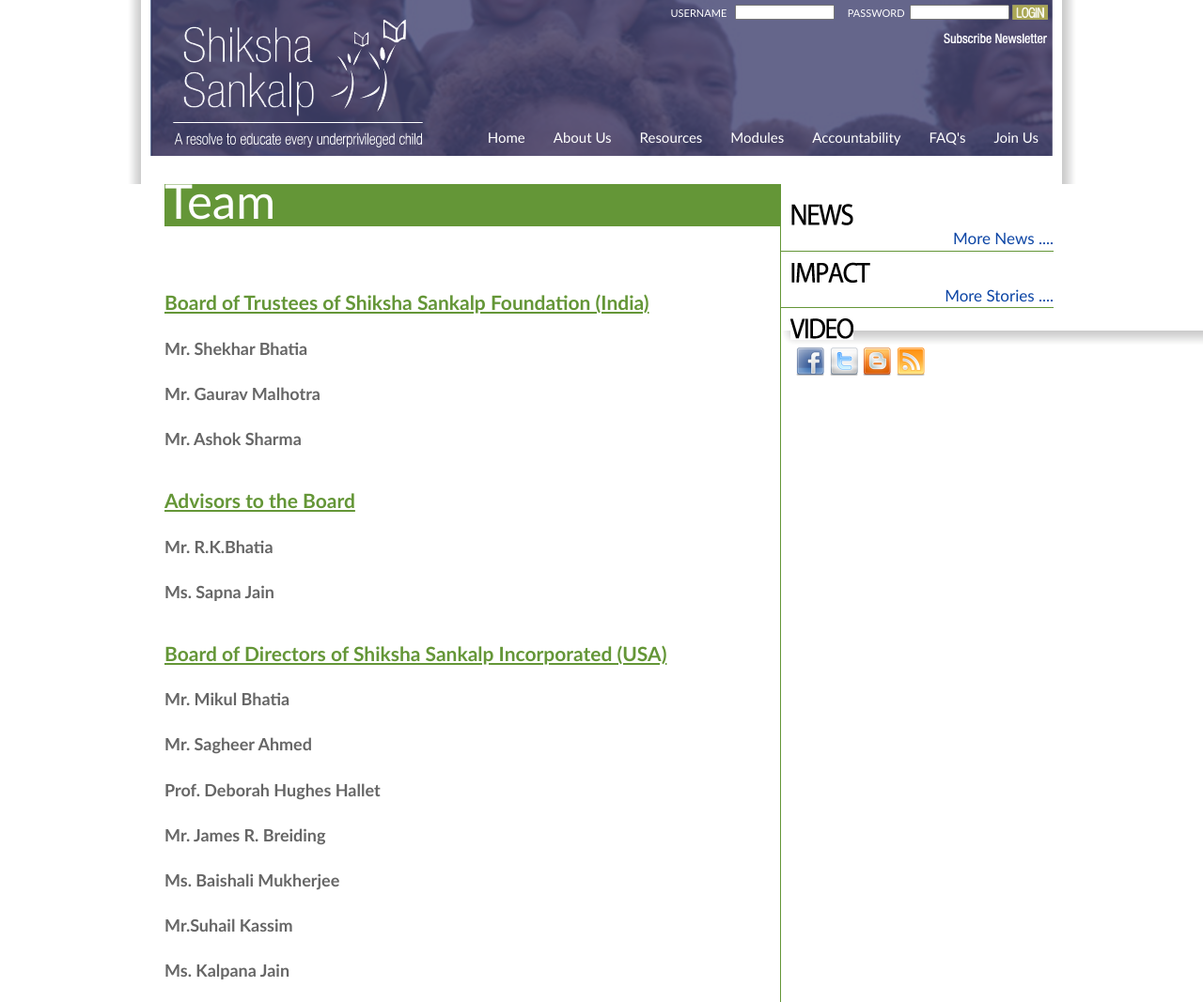
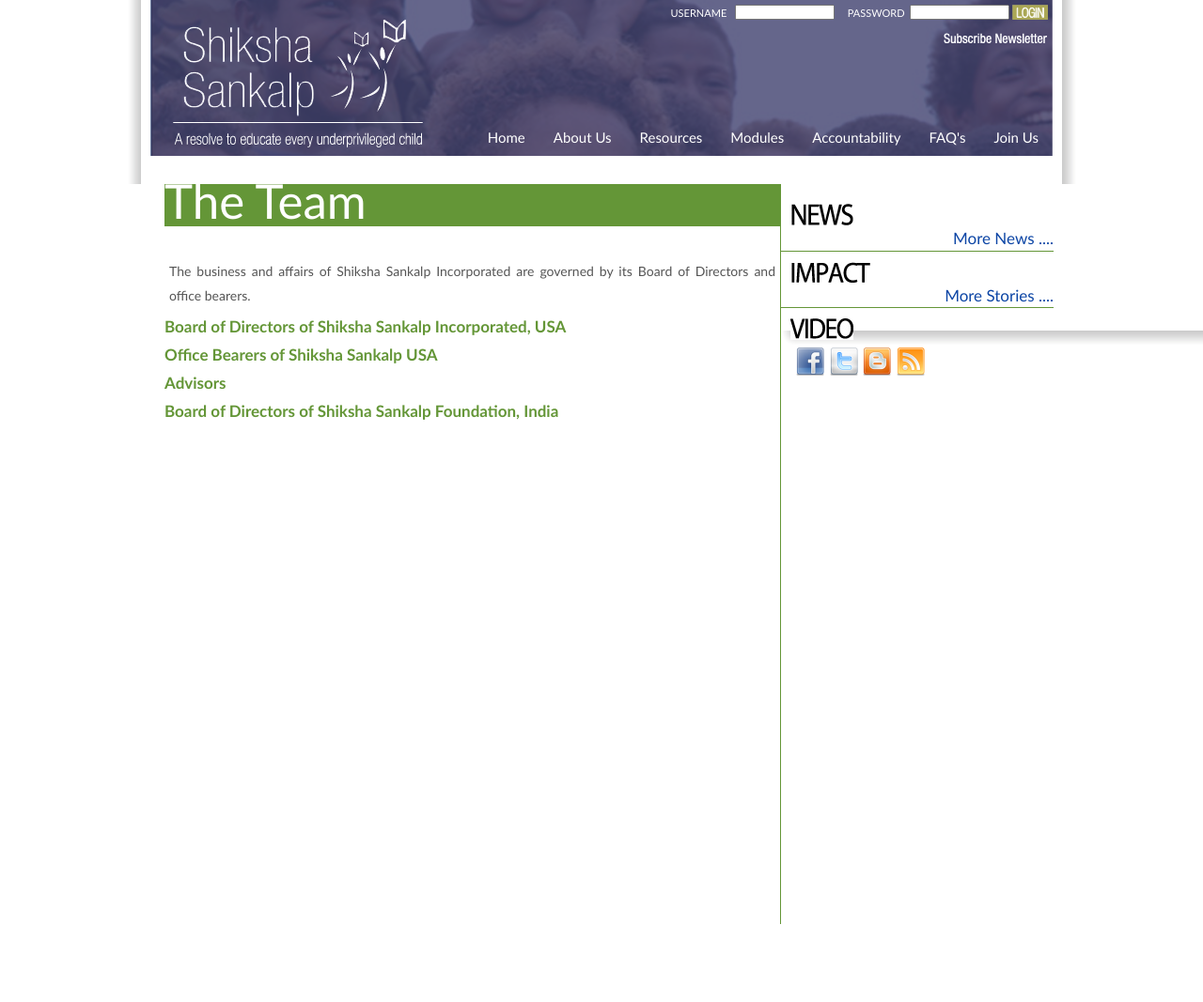
Before and after one commit to Airzign/Shiksha-Sankalp, a PHP site: page /team.php in a window 1280 px wide; the page is wider, and only the part inside the window is pictured. Shown: that part at 94% size. After the commit the page ends 984 px from the top of that part, so only its background shows below. Run offline with PHP 8.4, Linux system fonts and the light colour scheme; data that the repository does not hold is empty.

Commit message:
Add team view and data to the database.

```diff
--- a/css/general_inner.css
+++ b/css/general_inner.css
@@ -456,6 +456,12 @@ p{
 	background-color:#e8f7db;
 }
 
+.team_img
+{
+	width:100px;
+	float:left;
+	margin:10px 10px 10px;
+}
 
 .impact_item_img
 {
--- a/team.php
+++ b/team.php
@@ -2,123 +2,47 @@
    include "headerinner.php";
    include "admin/config.php";
    ?>
-     <script type="text/javascript" src="js/jquery.team.js"></script>
 <div id="content">
   <div id="main_content">
     <!-- the content goes here -->
-<div class="innertitle">Team</div>
-
-<div class="innertext">
-Shiksha Sankalp has been founded by a group of professionals who are passionate about addressing difficulties in school education of children from poor families.
+	<div class="innertitle">The Team</div>
+	<p class="innertext">
+	  The business and affairs of Shiksha Sankalp Incorporated are governed by
+	  its Board of Directors and office bearers.
+	</p>
+	<?php
+	   $member_file_dir='images/team/';
+       $categories = array('Board of Directors of Shiksha Sankalp Incorporated, USA',
+                           'Office Bearers of Shiksha Sankalp USA',
+                           'Advisors',
+                           'Board of Directors of Shiksha Sankalp Foundation, India');
+	   $i=0;
+	   while($i<4) {
+	 ?>
+	 <div class="innersubheading"><?php echo $categories[$i]; ?></div>
+	 <?php
+	      $results = mysql_query("select * from team where category=$i order by position");
+	      ++$i;
+	      while($row = mysql_fetch_assoc($results)) {
+	 ?>
+	 <div>
+	   <?php if($row['picture']!== '' ) { ?>
+	   <img src="<?php echo $member_file_dir,$row['picture']; ?>" class="team_img"/>
+	   <?php } ?>
+	   <p class="innertext">
+		 <b><?php echo $row['name']; ?></b>
+		 -
+		 <?php echo $row['post']; ?>
+	   </p>
+	   <p class="innertext">
+		 <?php echo $row['description']; ?>
+	   </p>
 	 </div>
-<br /><br/>
-<div class="innersubheading_main"><u>Board of Trustees of Shiksha Sankalp Foundation (India)</u></div>
-<br/>
-<div class="innersubheading_team">
-Mr. Shekhar Bhatia
-</div>
-<div class="innertext">
-high court lawyer, educationist and an IT businessman
-</div>
-<br/>
-<div class="innersubheading_team">
-Mr. Gaurav Malhotra
-</div>
-<div class="innertext">
-reputed architect
-</div>
- <br/>
-<div class="innersubheading_team">
-Mr. Ashok Sharma
-</div>
-<div class="innertext">
-<img src="images/Ashok Sharma.jpg" height="108" width="84" /><br />quality and industrial productivity consultant
-</div>
-<br/><br/>
-<div class="innersubheading_main"><u>
-Advisors to the Board</u>
-</div>
-<br/>
-<div class="innersubheading_team">
-Mr. R.K.Bhatia
-</div>
-<div class="innertext">
-<img src="images/RKBhatia.jpg" height="108" width="84" /> <br />Retired DDG in Department of Telecom, Government of India
-</div>
-<br/>
-<div class="innersubheading_team">
-Ms. Sapna Jain
-</div>
-<div class="innertext">
-<img src="images/Sapna Jain.jpg" height="108" width="84" />
-Senior Technical Director at AT&T (USA)
-</div>
- <br/>
- <br/>
-
-
-
-<div class="innersubheading_main"><u>Board of Directors of Shiksha Sankalp Incorporated (USA)</u></div>
-
-<br/>
-<div class="innersubheading_team">
-Mr. Mikul Bhatia
-</div>
-<div class="innertext">
-<img src="images/Mikul.jpg" height="108" width="84" />
-Senior Energy Specialist at the World Bank
-</div>
-<br/>
-<div class="innersubheading_team">
-Mr. Sagheer Ahmed
-</div>
-<div class="innertext">
-senior technical staff at Nvidia Corporation with eight US patents to his credit
-</div>
-<br/>
-<div class="innersubheading_team">
-Prof. Deborah Hughes Hallet
-</div>
-<div class="innertext">
-<img src="images/Deb Hughes Hallett.jpg" height="108" width="84" />
-senior faculty at Harvard and Arizona Universities
-</div>
-<br />
-<div class="innersubheading_team">
-Mr. James R. Breiding
-</div>
-<div class="innertext">
-<img src="images/Jeb Breiding.jpg" height="108" width="84" />
-founder and CEO of Naissance Capital
-</div>
-<br/>
-
-
-<div class="innersubheading_team">
-Ms. Baishali Mukherjee
-</div>
-<div class="innertext">
-<img src="images/Baishali.jpg" height="108" width="84" />
-a learning and development professional with HSBC and Sapient corporations
-</div>
-<br/>
-<div class="innersubheading_team">
-Mr.Suhail Kassim
-</div>
-<div class="innertext">
-Senior Private Sector Development Specialist at the World Bank
-</div>
-<br/>
-<div class="innersubheading_team">
-Ms. Kalpana Jain
-</div>
-<div class="innertext">
-senior Journalist at Business Standard
-</div>
-<br/>
-
-<!-- the content ends here -->
-
+	 <div style="clear:both;"></div>
+	 <?php
+		  }
+	   }
+	 ?>
   </div>
   <div id="extra_content">
 	<?php
```
Also changed, not shown: images/team/Ashok Sharma.jpg (added), images/team/Baishali.jpg (added), images/team/Baishali_0.jpg (added), images/team/Deb Hughes Hallett.jpg (added), images/team/Jeb Breiding.jpg (added), images/team/Mikul.jpg (added), images/team/Mikul_0.jpg (added), images/team/RKBhatia.jpg (added), images/team/Sapna Jain.jpg (added). Lines whose indentation alone changed are shown as unchanged.
